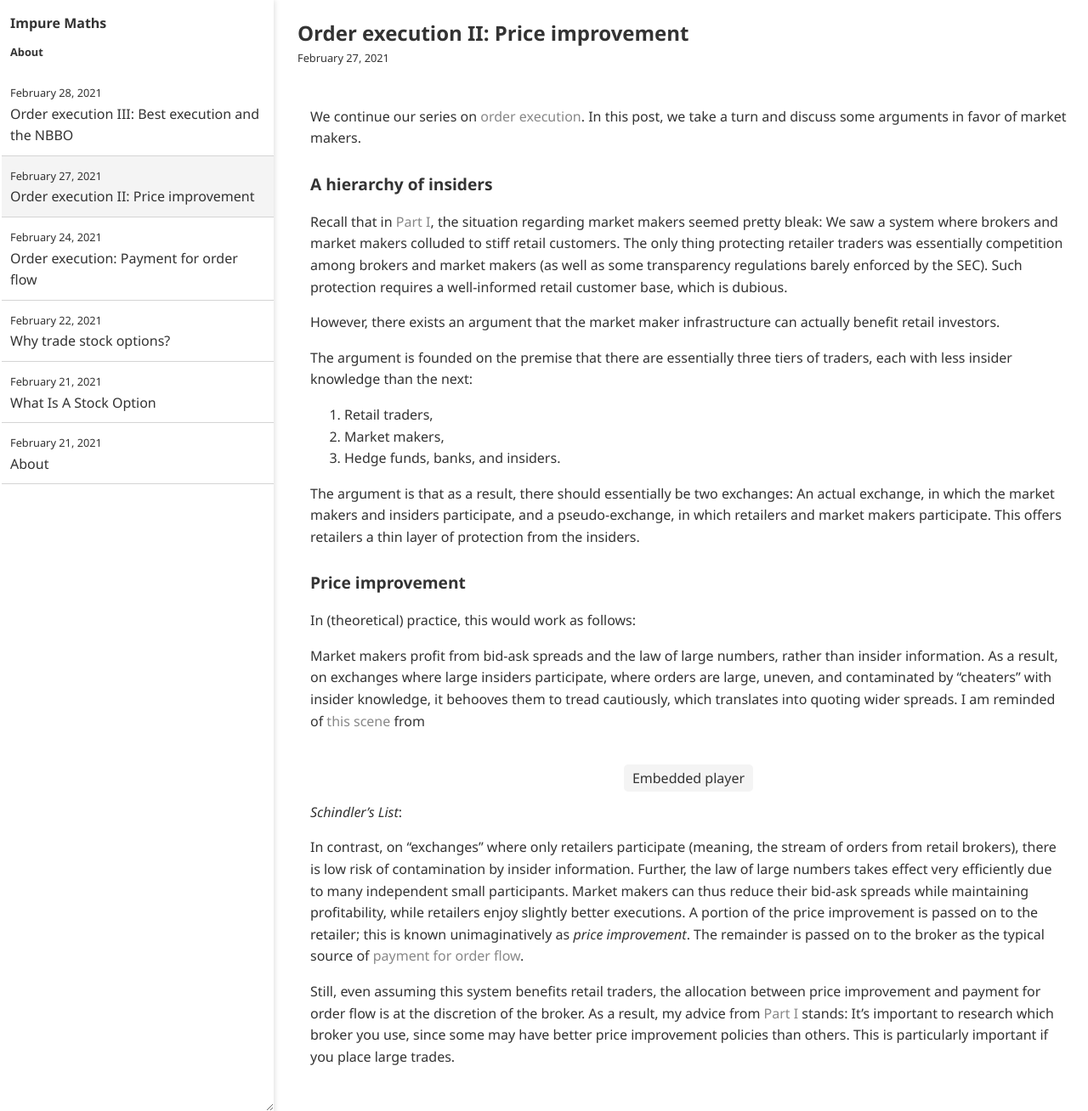
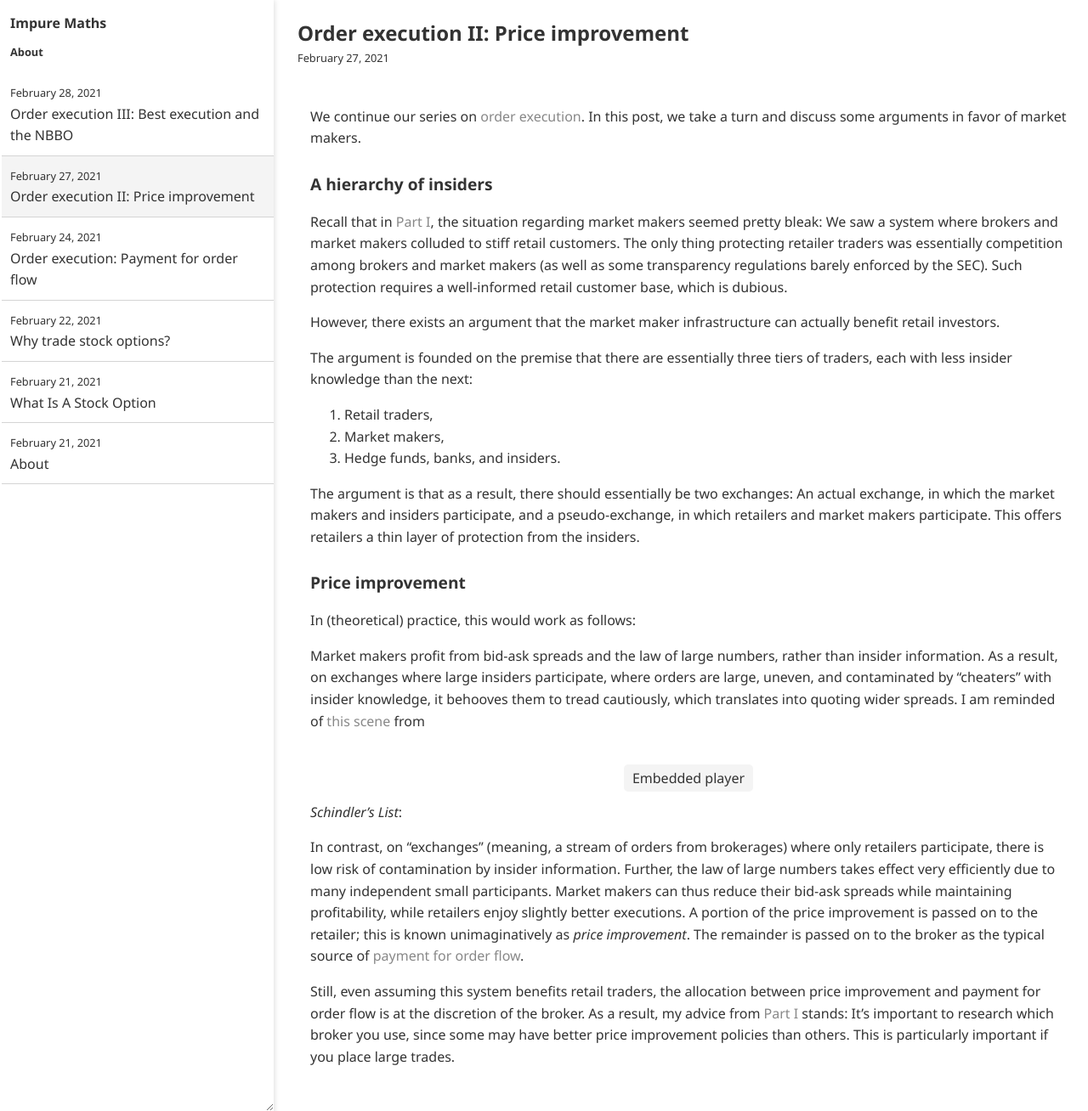
Before and after one commit to impuremaths/impuremaths.github.io, a Jekyll site: the page built from _posts/2021-02-27-order-execution-ii.md, in a window 1280 px wide and 1308 px high. Shown: the whole window at 85% size. Built offline with Jekyll 4.4.1, drawn with Linux system fonts in a browser that asks for light colours.

Commit message:
Update 2021-02-27-order-execution-ii.md

```diff
--- a/_posts/2021-02-27-order-execution-ii.md
+++ b/_posts/2021-02-27-order-execution-ii.md
@@ -24,6 +24,6 @@ In (theoretical) practice, this would work as follows:
 
 Market makers profit from bid-ask spreads and the law of large numbers, rather than insider information. As a result, on exchanges where large insiders participate, where orders are large, uneven, and contaminated by "cheaters" with insider knowledge, it behooves them to tread cautiously, which translates into quoting wider spreads. I am reminded of [this scene](https://www.youtube.com/watch?v=kyMxi0y5j-o) from _Schindler's List_:
 
-In contrast, on "exchanges" where only retailers participate (meaning, the stream of orders from retail brokers), there is low risk of contamination by insider information. Further, the law of large numbers takes effect very efficiently due to many independent small participants. Market makers can thus reduce their bid-ask spreads while maintaining profitability, while retailers enjoy slightly better executions. A portion of the price improvement is passed on to the retailer; this is known unimaginatively as _price improvement_. The remainder is passed on to the broker as the typical source of [payment for order flow]({{ "" | relative_url }}{% post_url 2021-02-24-order-execution %}).
+In contrast, on "exchanges" (meaning, a stream of orders from brokerages) where only retailers participate, there is low risk of contamination by insider information. Further, the law of large numbers takes effect very efficiently due to many independent small participants. Market makers can thus reduce their bid-ask spreads while maintaining profitability, while retailers enjoy slightly better executions. A portion of the price improvement is passed on to the retailer; this is known unimaginatively as _price improvement_. The remainder is passed on to the broker as the typical source of [payment for order flow]({{ "" | relative_url }}{% post_url 2021-02-24-order-execution %}).
 
 Still, even assuming this system benefits retail traders, the allocation between price improvement and payment for order flow is at the discretion of the broker. As a result, my advice from [Part I]({{ "" | relative_url }}{% post_url 2021-02-24-order-execution %}) stands: It's important to research which broker you use, since some may have better price improvement policies than others. This is particularly important if you place large trades.
```
